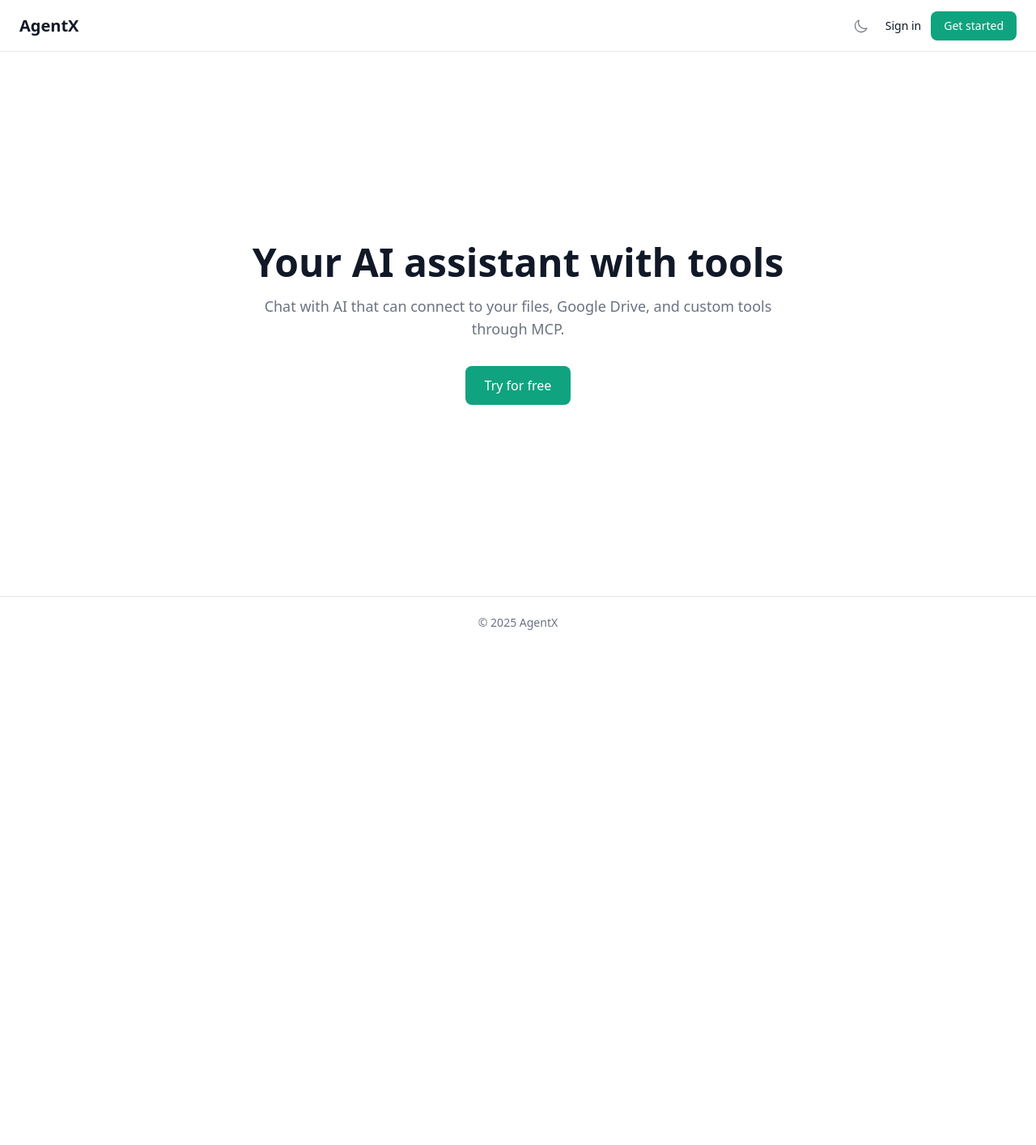
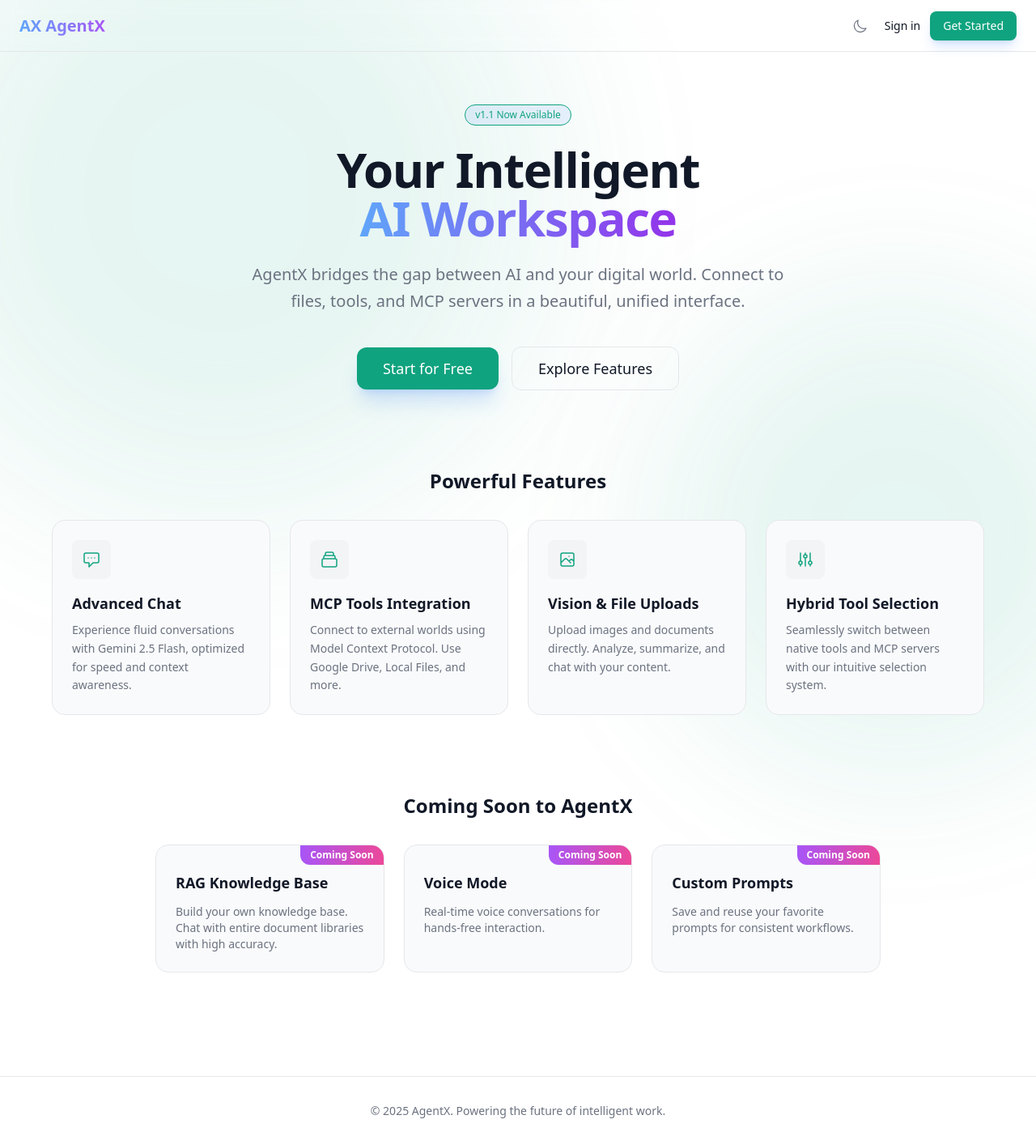
Before and after one commit to ankit-raj00/Chatbot, a React (Vite) app: page / in a window 1280 px wide. Shown: the whole page at 81% size. Before the commit the page ends 800 px from the top, so only its background shows below. Built offline with nearby package versions, Linux system fonts and the light colour scheme; no server answers.

Commit message:
fixes ui issues

```diff
--- a/src/components/home/LandingPage.jsx
+++ b/src/components/home/LandingPage.jsx
@@ -7,18 +7,86 @@ export const LandingPage = () => {
     const { isDark, toggleTheme } = useTheme();
     const isLoggedIn = !loading && user;
 
+    const features = [
+        {
+            title: 'Advanced Chat',
+            description: 'Experience fluid conversations with Gemini 2.5 Flash, optimized for speed and context awareness.',
+            icon: (
+                <svg className="w-6 h-6" fill="none" stroke="currentColor" viewBox="0 0 24 24">
+                    <path strokeLinecap="round" strokeLinejoin="round" strokeWidth={1.5} d="M8 10h.01M12 10h.01M16 10h.01M9 16H5a2 2 0 01-2-2V6a2 2 0 012-2h14a2 2 0 012 2v8a2 2 0 01-2 2h-5l-5 5v-5z" />
+                </svg>
+            )
+        },
+        {
+            title: 'MCP Tools Integration',
+            description: 'Connect to external worlds using Model Context Protocol. Use Google Drive, Local Files, and more.',
+            icon: (
+                <svg className="w-6 h-6" fill="none" stroke="currentColor" viewBox="0 0 24 24">
+                    <path strokeLinecap="round" strokeLinejoin="round" strokeWidth={1.5} d="M19 11H5m14 0a2 2 0 012 2v6a2 2 0 01-2 2H5a2 2 0 01-2-2v-6a2 2 0 012-2m14 0V9a2 2 0 00-2-2M5 11V9a2 2 0 012-2m0 0V5a2 2 0 012-2h6a2 2 0 012 2v2M7 7h10" />
+                </svg>
+            )
+        },
+        {
+            title: 'Vision & File Uploads',
+            description: 'Upload images and documents directly. Analyze, summarize, and chat with your content.',
+            icon: (
+                <svg className="w-6 h-6" fill="none" stroke="currentColor" viewBox="0 0 24 24">
+                    <path strokeLinecap="round" strokeLinejoin="round" strokeWidth={1.5} d="M4 16l4.586-4.586a2 2 0 012.828 0L16 16m-2-2l1.586-1.586a2 2 0 012.828 0L20 14m-6-6h.01M6 20h12a2 2 0 002-2V6a2 2 0 00-2-2H6a2 2 0 00-2 2v12a2 2 0 002 2z" />
+                </svg>
+            )
+        },
+        {
+            title: 'Hybrid Tool Selection',
+            description: 'Seamlessly switch between native tools and MCP servers with our intuitive selection system.',
+            icon: (
+                <svg className="w-6 h-6" fill="none" stroke="currentColor" viewBox="0 0 24 24">
+                    <path strokeLinecap="round" strokeLinejoin="round" strokeWidth={1.5} d="M12 6V4m0 2a2 2 0 100 4m0-4a2 2 0 110 4m-6 8a2 2 0 100-4m0 4a2 2 0 110-4m0 4v2m0-6V4m6 6v10m6-2a2 2 0 100-4m0 4a2 2 0 110-4m0 4v2m0-6V4" />
+                </svg>
+            )
+        }
+    ];
+
+    const upcoming = [
+        {
+            title: 'RAG Knowledge Base',
+            description: 'Build your own knowledge base. Chat with entire document libraries with high accuracy.',
+            date: 'Coming Soon'
+        },
+        {
+            title: 'Voice Mode',
+            description: 'Real-time voice conversations for hands-free interaction.',
+            date: 'Coming Soon'
+        },
+        {
+            title: 'Custom Prompts',
+            description: 'Save and reuse your favorite prompts for consistent workflows.',
+            date: 'Coming Soon'
+        }
+    ];
+
     return (
-        <div
-            className="min-h-screen flex flex-col"
-            style={{ backgroundColor: 'var(--bg-primary)' }}
-        >
+        <div className="min-h-screen flex flex-col relative" style={{ backgroundColor: 'var(--bg-primary)' }}>
+
+            {/* Background Decorations */}
+            <div className="fixed top-[-20%] left-[-10%] w-[800px] h-[800px] rounded-full blur-[120px] opacity-10 pointer-events-none"
+                style={{ background: 'var(--accent)' }} />
+            <div className="fixed bottom-[-20%] right-[-10%] w-[600px] h-[600px] rounded-full blur-[100px] opacity-10 pointer-events-none"
+                style={{ background: 'var(--accent)' }} />
+
             {/* Header */}
-            <header className="h-16 flex items-center justify-between px-6 border-b" style={{ borderColor: 'var(--border-color)' }}>
-                <span className="text-xl font-semibold" style={{ color: 'var(--text-primary)' }}>AgentX</span>
+            <header className="fixed top-0 left-0 right-0 h-16 flex items-center justify-between px-6 border-b z-50"
+                style={{
+                    borderColor: 'var(--border-color)',
+                    backgroundColor: 'rgba(var(--bg-primary-rgb), 0.8)',
+                    backdropFilter: 'blur(10px)'
+                }}>
+                <span className="text-xl font-bold bg-clip-text text-transparent bg-gradient-to-r from-blue-400 to-purple-500">
+                    AX AgentX
+                </span>
                 <div className="flex items-center gap-3">
                     <button
                         onClick={toggleTheme}
-                        className="p-2 rounded-lg"
+                        className="p-2 rounded-lg transition-colors hover:bg-[var(--hover-bg)]"
                         style={{ color: 'var(--text-secondary)' }}
                     >
                         {isDark ? (
@@ -32,44 +100,109 @@ export const LandingPage = () => {
                         )}
                     </button>
                     {isLoggedIn ? (
-                        <Link to="/chat" className="btn-primary text-sm">
-                            Open Chat
+                        <Link to="/chat" className="btn-primary text-sm px-4 py-2 rounded-lg shadow-lg shadow-blue-500/20">
+                            Open Workspace
                         </Link>
                     ) : (
-                        <>
-                            <Link to="/login" className="text-sm font-medium" style={{ color: 'var(--text-primary)' }}>
+                        <div className="flex items-center gap-3">
+                            <Link to="/login" className="text-sm font-medium hover:text-[var(--accent)] transition-colors" style={{ color: 'var(--text-primary)' }}>
                                 Sign in
                             </Link>
-                            <Link to="/signup" className="btn-primary text-sm">
-                                Get started
+                            <Link to="/signup" className="btn-primary text-sm px-4 py-2 rounded-lg shadow-lg shadow-blue-500/20">
+                                Get Started
                             </Link>
-                        </>
+                        </div>
                     )}
                 </div>
             </header>
 
-            {/* Hero */}
-            <main className="flex-1 flex items-center justify-center px-6">
-                <div className="text-center max-w-2xl">
-                    <h1 className="text-4xl md:text-5xl font-semibold mb-4" style={{ color: 'var(--text-primary)' }}>
-                        Your AI assistant with tools
+            {/* Hero Section */}
+            <main className="flex-1 flex flex-col items-center px-6 pt-32 pb-16 z-10 w-full max-w-7xl mx-auto">
+                <div className="text-center max-w-3xl mb-24">
+                    <div className="inline-block px-3 py-1 rounded-full text-xs font-medium mb-6 border"
+                        style={{
+                            borderColor: 'var(--accent)',
+                            color: 'var(--accent)',
+                            backgroundColor: 'rgba(59, 130, 246, 0.1)'
+                        }}>
+                        v1.1 Now Available
+                    </div>
+                    <h1 className="text-5xl md:text-6xl font-bold mb-6 tracking-tight" style={{ color: 'var(--text-primary)' }}>
+                        Your Intelligent <br />
+                        <span className="bg-clip-text text-transparent bg-gradient-to-r from-blue-400 to-purple-600">AI Workspace</span>
                     </h1>
-                    <p className="text-lg mb-8" style={{ color: 'var(--text-secondary)' }}>
-                        Chat with AI that can connect to your files, Google Drive, and custom tools through MCP.
+                    <p className="text-xl mb-10 leading-relaxed max-w-2xl mx-auto" style={{ color: 'var(--text-secondary)' }}>
+                        AgentX bridges the gap between AI and your digital world. Connect to files, tools, and MCP servers in a beautiful, unified interface.
                     </p>
-                    <Link
-                        to={isLoggedIn ? "/chat" : "/signup"}
-                        className="btn-primary inline-block text-base px-6 py-3"
-                    >
-                        {isLoggedIn ? 'Start chatting' : 'Try for free'}
-                    </Link>
+                    <div className="flex items-center justify-center gap-4">
+                        <Link
+                            to={isLoggedIn ? "/chat" : "/signup"}
+                            className="btn-primary text-lg px-8 py-3 rounded-xl shadow-xl shadow-blue-500/20 hover:scale-105 transition-transform"
+                        >
+                            {isLoggedIn ? 'Launch Workspace' : 'Start for Free'}
+                        </Link>
+                        <a href="#features" className="px-8 py-3 rounded-xl text-lg font-medium border hover:bg-[var(--hover-bg)] transition-colors"
+                            style={{ borderColor: 'var(--border-color)', color: 'var(--text-primary)' }}>
+                            Explore Features
+                        </a>
+                    </div>
                 </div>
+
+                {/* Current Features Grid */}
+                <div id="features" className="max-w-6xl w-full mb-24">
+                    <h2 className="text-2xl font-bold mb-8 text-center" style={{ color: 'var(--text-primary)' }}>
+                        Powerful Features
+                    </h2>
+                    <div className="grid md:grid-cols-2 lg:grid-cols-4 gap-6">
+                        {features.map((feature, idx) => (
+                            <div key={idx} className="p-6 rounded-2xl border transition-all hover:scale-[1.02] hover:shadow-lg"
+                                style={{
+                                    backgroundColor: 'var(--bg-secondary)',
+                                    borderColor: 'var(--border-color)'
+                                }}>
+                                <div className="w-12 h-12 rounded-lg flex items-center justify-center mb-4"
+                                    style={{ backgroundColor: 'var(--hover-bg)', color: 'var(--accent)' }}>
+                                    {feature.icon}
+                                </div>
+                                <h3 className="text-lg font-semibold mb-2" style={{ color: 'var(--text-primary)' }}>{feature.title}</h3>
+                                <p className="text-sm leading-relaxed" style={{ color: 'var(--text-secondary)' }}>{feature.description}</p>
+                            </div>
+                        ))}
+                    </div>
+                </div>
+
+                {/* Upcoming Features */}
+                <div className="max-w-4xl w-full mb-16">
+                    <h2 className="text-2xl font-bold mb-8 text-center" style={{ color: 'var(--text-primary)' }}>
+                        Coming Soon to AgentX
+                    </h2>
+                    <div className="grid md:grid-cols-3 gap-6">
+                        {upcoming.map((item, idx) => (
+                            <div key={idx} className="relative p-6 rounded-2xl border overflow-hidden group"
+                                style={{
+                                    backgroundColor: 'var(--bg-secondary)',
+                                    borderColor: 'var(--border-color)'
+                                }}>
+                                <div className="absolute top-0 right-0 px-3 py-1 text-xs font-bold text-white bg-gradient-to-r from-purple-500 to-pink-500 rounded-bl-xl">
+                                    {item.date}
+                                </div>
+                                <h3 className="text-lg font-semibold mb-3 mt-2" style={{ color: 'var(--text-primary)' }}>{item.title}</h3>
+                                <p className="text-sm" style={{ color: 'var(--text-secondary)' }}>{item.description}</p>
+                            </div>
+                        ))}
+                    </div>
+                </div>
+
             </main>
 
             {/* Footer */}
-            <footer className="h-16 flex items-center justify-center border-t" style={{ borderColor: 'var(--border-color)' }}>
+            <footer className="py-8 border-t text-center relative z-10"
+                style={{
+                    borderColor: 'var(--border-color)',
+                    backgroundColor: 'var(--bg-primary)'
+                }}>
                 <p className="text-sm" style={{ color: 'var(--text-secondary)' }}>
-                    © 2025 AgentX
+                    © 2025 AgentX. Powering the future of intelligent work.
                 </p>
             </footer>
         </div>
```
